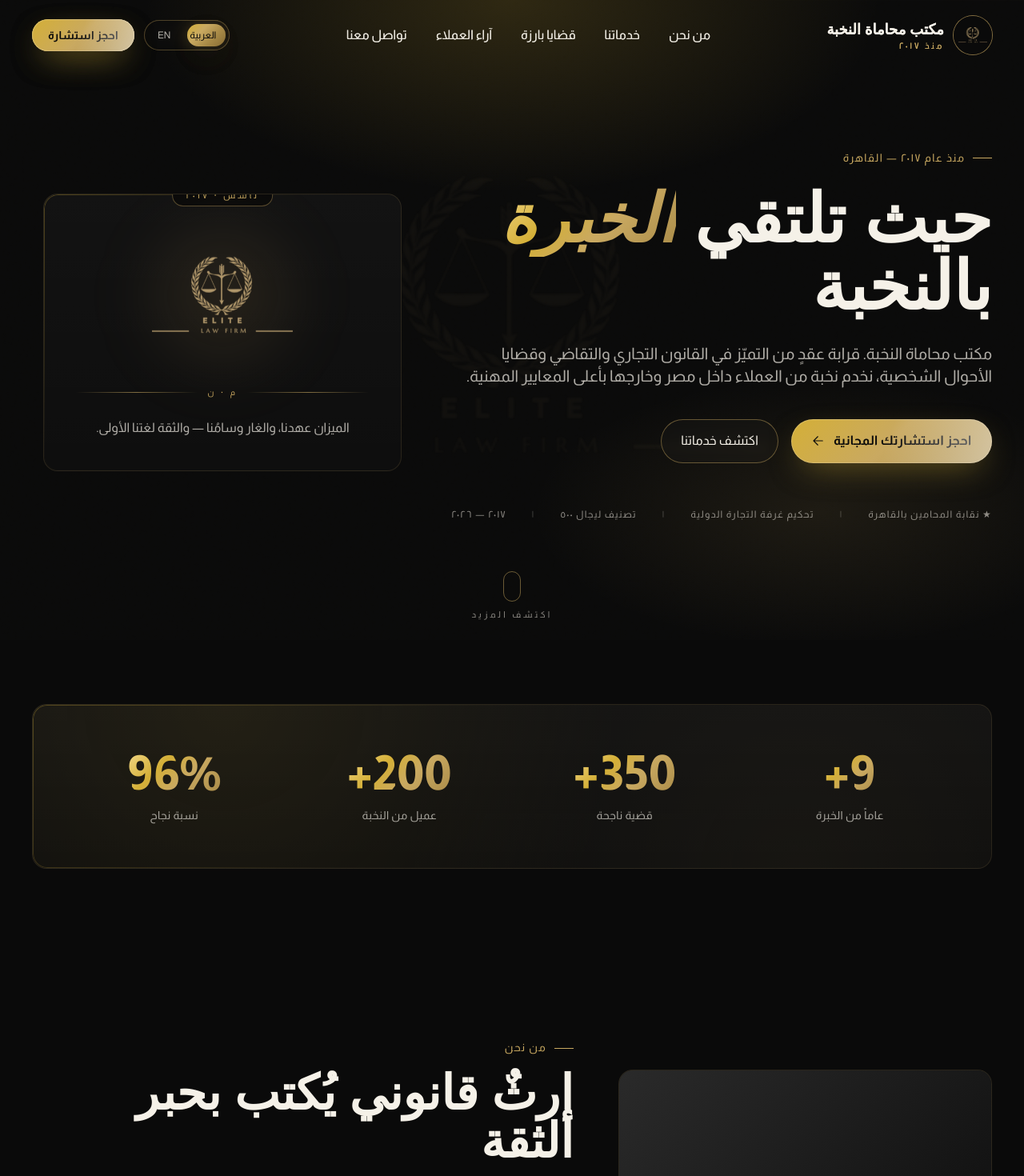
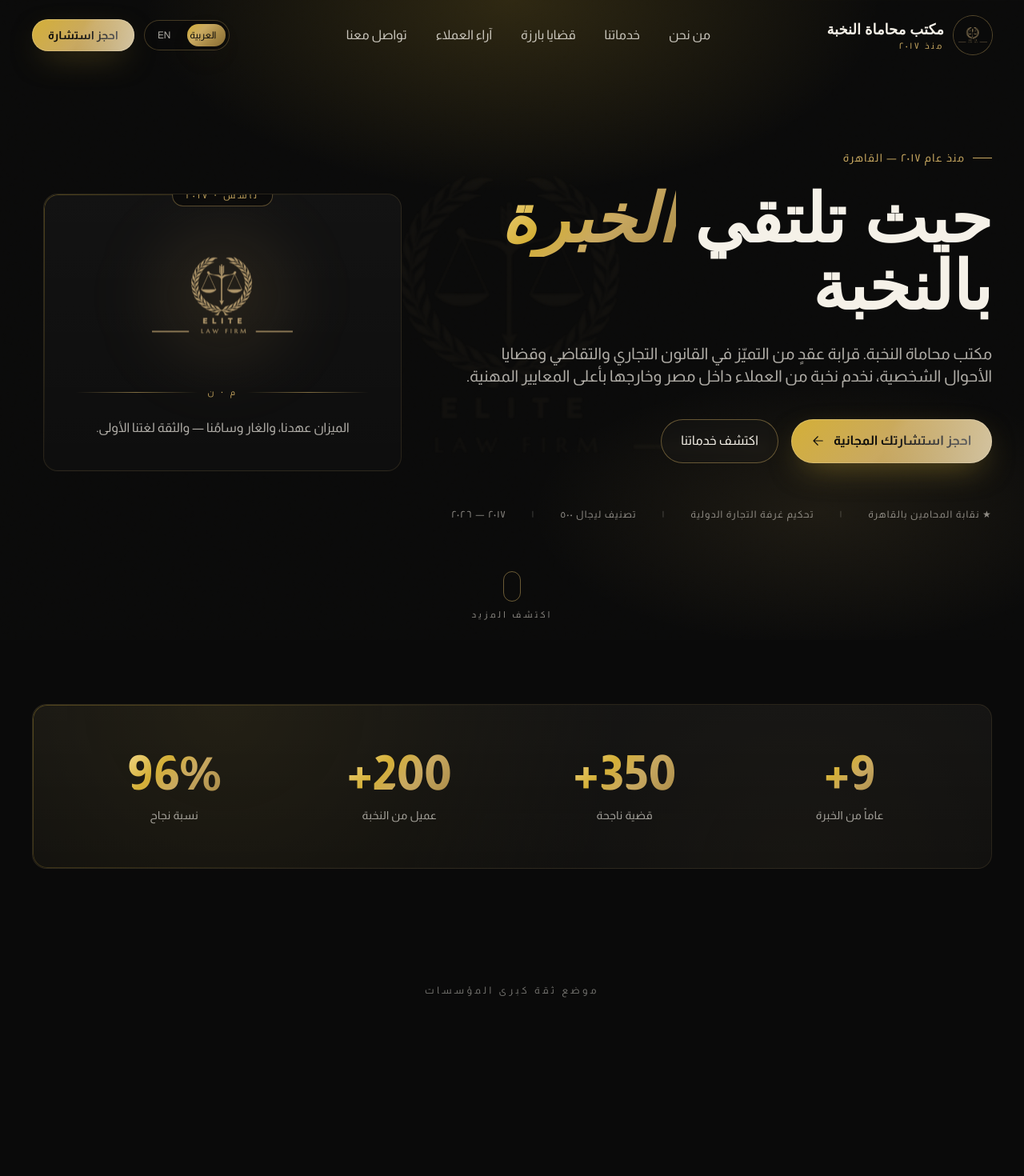
Before and after one commit to ahmalnoman/elite-law-firm, a Next.js app: page / in a window 1280 px wide. Shown: the top 1470 px of the page at 80% size. Built offline with nearby package versions, Linux system fonts and the light colour scheme; a web font is replaced by a local one.

Commit message:
feat: home page = landing only, with ClientLogos, no inline Contact

```diff
--- a/app/page.tsx
+++ b/app/page.tsx
@@ -1,27 +1,21 @@
-import Header from '@/components/Header';
 import Hero from '@/components/Hero';
 import Stats from '@/components/Stats';
+import ClientLogos from '@/components/ClientLogos';
 import About from '@/components/About';
 import Services from '@/components/Services';
 import Cases from '@/components/Cases';
 import Testimonials from '@/components/Testimonials';
-import Contact from '@/components/Contact';
-import Footer from '@/components/Footer';
 
 export default function Home() {
   return (
     <>
-      <Header />
-      <main>
       <Hero />
       <Stats />
+      <ClientLogos />
       <About />
       <Services />
       <Cases />
       <Testimonials />
-        <Contact />
-      </main>
-      <Footer />
     </>
   );
 }
```
Lines whose indentation alone changed are shown as unchanged.
